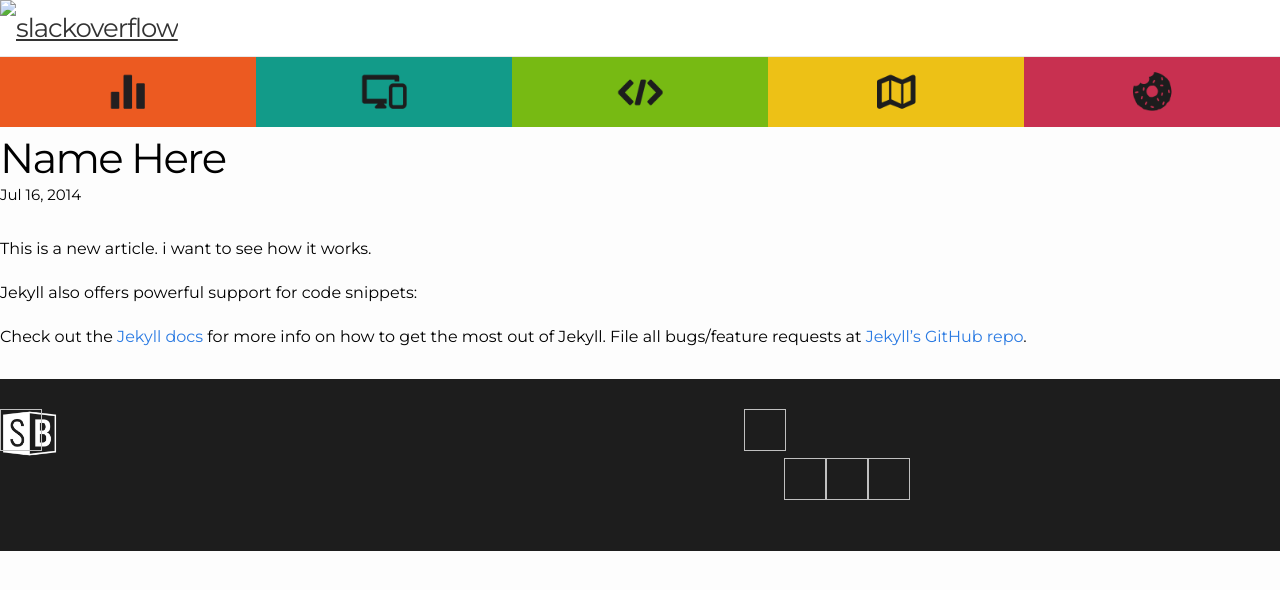
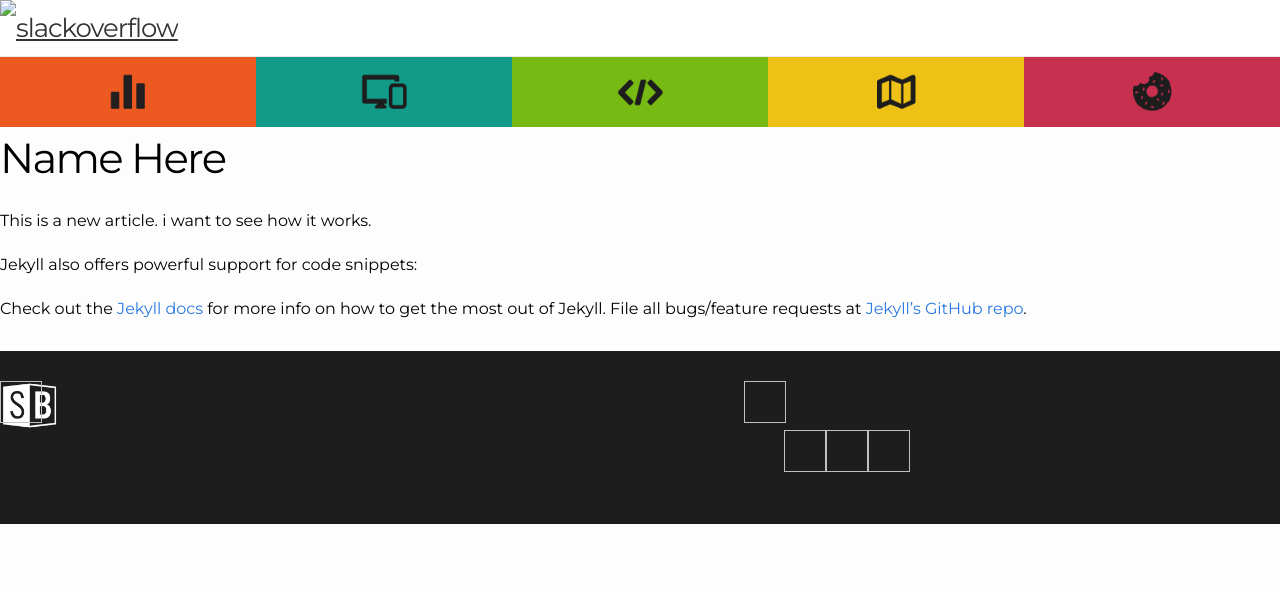
Before and after one commit to MeganCoffey/MeganCoffey.github.io, a Jekyll site: the page built from _posts/2014-06-01-name-here.markdown, in a window 1280 px wide. Shown: the top 590 px of the page. Built offline with Jekyll 4.4.1, drawn with Linux system fonts in a browser that asks for light colours.

Commit message:
post detail

```diff
--- a/_layouts/post.html
+++ b/_layouts/post.html
@@ -6,7 +6,7 @@
 
   <header class="post-header">
     <h1>{{ page.title }}</h1>
-    <p class="meta">{{ page.date | date: "%b %-d, %Y" }}{% if page.author %} • {{ page.author }}{% endif %}{% if page.meta %} • {{ page.meta }}{% endif %}</p>
+<!--     <p class="meta">{{ page.date | date: "%b %-d, %Y" }}{% if page.author %} • {{ page.author }}{% endif %}{% if page.meta %} • {{ page.meta }}{% endif %}</p> -->
   </header>
 
   <article class="post-content">
```
